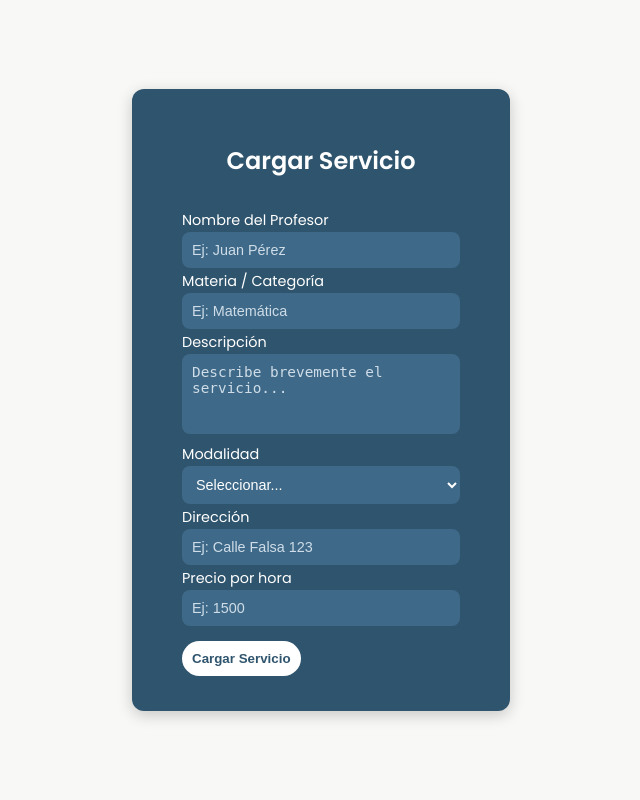
After one commit to lautaro-lluebero/TeachMeUp, a Flask app: template templates/cargar_servicio.html in a window 1280 px wide. The commit adds this page. Shown: the whole page, without its empty margins (319-959 px from the left). Run offline with Flask 3, Linux system fonts and the light colour scheme; the template is opened without the code that fills it, so the values that code supplies are empty.

Commit message:
hice agregar servicio

```diff
--- a/app.py
+++ b/app.py
@@ -10,6 +10,7 @@ from models.alumnos import Alumno
 from routes.routes_auth import routes_auth
 from routes.routes_main import routes_main
 from routes.routes_users import routes_users
+from routes.routes_profesores import routes_profesores
 
 from config.config import DATABASE_CONNECTION_URI
 
@@ -24,12 +25,14 @@ db.init_app(app)
 
 # Crear base de datos si no existe
 with app.app_context():
+    #db.drop_all()
     db.create_all()
 
 # Registrar Blueprints
 app.register_blueprint(routes_auth)
 app.register_blueprint(routes_main)
 app.register_blueprint(routes_users)
+app.register_blueprint(routes_profesores)
 
 # Run the app
 if __name__ == "__main__":
--- a/models/profesores.py
+++ b/models/profesores.py
@@ -3,7 +3,9 @@ from models.db import db
 class Profesores(db.Model):
     __tablename__ = "profesor"
     id = db.Column(db.Integer, db.ForeignKey("users.id"), primary_key=True)
+    nombre_profesor = db.Column(db.String(100))
     categoria = db.Column(db.String(100))
+    descripcion = db.Column(db.Text)
     modalidad = db.Column(db.String(50))
     direccion = db.Column(db.String(200))
     precio_por_hora= db.Column(db.Integer)
--- a/static/css/formularios.css
+++ b/static/css/formularios.css
@@ -1,5 +1,5 @@
 body {
-  font-family: 'Poppins', sans-serif;
+  font-family: "Poppins", sans-serif;
   background-color: #f8f8f6;
   display: flex;
   align-items: center;
@@ -90,3 +90,124 @@ select option {
   background-color: #2f546d;
   color: white;
 }
+
+/* ======== FORMULARIO CARGAR SERVICIO ======== */
+.cargar-servicio {
+  display: flex;
+  justify-content: center;
+  align-items: center;
+  background-color: #f8f8f6;
+  min-height: 100vh;
+  font-family: "Poppins", sans-serif;
+  margin: 0; /* 🔹 evita margen en body */
+  padding: 0; /* 🔹 evita desplazamiento interno */
+  box-sizing: border-box;
+}
+
+.cargar-servicio * {
+  box-sizing: border-box; /* 🔹 evita que padding sume al ancho total */
+}
+
+.cargar-servicio .form-box {
+  background-color: #2f546d;
+  color: #fff;
+  padding: 35px 50px; /* un poco más de aire interno */
+  border-radius: 12px;
+  box-shadow: 0 4px 15px rgba(0, 0, 0, 0.2);
+  width: 420px; /* 🔹 más ancho */
+  max-width: 90%; /* 🔹 para que no se rompa en pantallas chicas */
+  display: flex;
+  flex-direction: column;
+  gap: 14px; /* 🔹 separa un poco más los campos */
+}
+
+.cargar-servicio .form-box h2 {
+  text-align: center;
+  margin-bottom: 15px;
+}
+
+/* ======== CAMPOS ======== */
+.cargar-servicio label {
+  font-size: 0.9rem;
+  margin-bottom: 3px;
+}
+
+.cargar-servicio input,
+.cargar-servicio textarea,
+.cargar-servicio select {
+  padding: 10px;
+  border: none;
+  border-radius: 8px;
+  outline: none;
+  background-color: #3e6988;
+  color: #fff;
+  font-size: 0.9rem;
+  width: 100%;
+}
+
+.cargar-servicio input::placeholder,
+.cargar-servicio textarea::placeholder {
+  color: #cfdde8;
+}
+
+.cargar-servicio textarea {
+  resize: none;
+  min-height: 80px;
+}
+
+/* ======== SELECT ======== */
+.cargar-servicio select {
+  cursor: pointer;
+}
+
+.cargar-servicio select option {
+  background-color: #2f546d;
+  color: white;
+}
+
+/* ======== BOTÓN ======== */
+.cargar-servicio .btn-form,
+.cargar-servicio button[type="submit"] {
+  margin-top: 15px;
+  background-color: #fff;
+  color: #2f546d;
+  border: none;
+  padding: 10px;
+  border-radius: 20px;
+  font-weight: 600;
+  cursor: pointer;
+  transition: 0.3s;
+}
+
+.cargar-servicio .btn-form:hover,
+.cargar-servicio button[type="submit"]:hover {
+  background-color: #00b4d8;
+  color: white;
+}
+
+/* ======== ALERTAS ======== */
+.cargar-servicio .alert {
+  text-align: center;
+  font-size: 0.85rem;
+  padding: 8px;
+  border-radius: 6px;
+}
+
+.cargar-servicio .alert-success {
+  background-color: #4caf50;
+  color: #fff;
+}
+
+.cargar-servicio .alert-error,
+.cargar-servicio .alert-danger {
+  background-color: #e74c3c;
+  color: #fff;
+}
+
+/* ======== RESPONSIVE ======== */
+@media (max-width: 480px) {
+  .cargar-servicio .form-box {
+    width: 90%;
+    padding: 25px;
+  }
+}
--- /dev/null
+++ b/templates/cargar_servicio.html
@@ -0,0 +1,106 @@
+<!DOCTYPE html>
+<html lang="en">
+  <head>
+    <meta charset="UTF-8" />
+    <meta name="viewport" content="width=device-width, initial-scale=1.0" />
+    <title>Cargar Servicio</title>
+    <link
+      href="https://fonts.googleapis.com/css2?family=Poppins:wght@400;600&display=swap"
+      rel="stylesheet"
+    />
+    <link
+      rel="stylesheet"
+      href="{{ url_for('static', filename='css/formularios.css') }}"
+    />
+  </head>
+  <body>
+    <div class="cargar-servicio">
+      <div class="form-box">
+        <h2>{% if servicio %}Actualizar Servicio{% else %}Cargar Servicio{% endif %}</h2>
+
+        <form method="POST" action="{{ url_for('routes_profesores.cargar_servicio') }}">
+          <div class="form-group">
+            <label for="nombre_profesor">Nombre del Profesor</label>
+            <input
+              type="text"
+              id="nombre_profesor"
+              name="nombre_profesor"
+              placeholder="Ej: Juan Pérez"
+              value="{{ servicio.nombre_profesor if servicio else session['username'] }}"
+              required
+            />
+          </div>
+
+          <div class="form-group">
+            <label for="categoria">Materia / Categoría</label>
+            <input
+              type="text"
+              id="categoria"
+              name="categoria"
+              placeholder="Ej: Matemática"
+              value="{{ servicio.categoria if servicio else '' }}"
+              required
+            />
+          </div>
+
+          <div class="form-group">
+            <label for="descripcion">Descripción</label>
+            <textarea
+              id="descripcion"
+              name="descripcion"
+              placeholder="Describe brevemente el servicio..."
+              required
+            >{{ servicio.descripcion if servicio else '' }}</textarea>
+          </div>
+
+          <div class="form-group">
+            <label for="modalidad">Modalidad</label>
+            <select id="modalidad" name="modalidad" required>
+              <option value="" disabled {% if not servicio %}selected{% endif %}>
+                Seleccionar...
+              </option>
+              <option value="presencial" {% if servicio and servicio.modalidad == 'presencial' %}selected{% endif %}>Presencial</option>
+              <option value="virtual" {% if servicio and servicio.modalidad == 'virtual' %}selected{% endif %}>Virtual</option>
+              <option value="mixta" {% if servicio and servicio.modalidad == 'mixta' %}selected{% endif %}>Mixta</option>
+            </select>
+          </div>
+
+          <div class="form-group">
+            <label for="direccion">Dirección</label>
+            <input
+              type="text"
+              id="direccion"
+              name="direccion"
+              placeholder="Ej: Calle Falsa 123"
+              value="{{ servicio.direccion if servicio else '' }}"
+            />
+          </div>
+
+          <div class="form-group">
+            <label for="precio_por_hora">Precio por hora</label>
+            <input
+              type="number"
+              id="precio_por_hora"
+              name="precio_por_hora"
+              placeholder="Ej: 1500"
+              value="{{ servicio.precio_por_hora if servicio else '' }}"
+              required
+            />
+          </div>
+
+          <button type="submit" class="btn-form">
+            {% if servicio %}Actualizar Servicio{% else %}Cargar Servicio{% endif %}
+          </button>
+        </form>
+
+        {% with messages = get_flashed_messages(with_categories=true) %}
+          {% if messages %}
+            {% for category, message in messages %}
+              <div class="alert alert-{{ category }}">{{ message }}</div>
+            {% endfor %}
+          {% endif %}
+        {% endwith %}
+      </div>
+    </div>
+  </body>
+</html>
--- /dev/null
+++ b/templates/get_profesores.html
@@ -0,0 +1,6 @@
+{% extends "layout.html" %} {% block content %}
+
+<div class="profesores-content">
+  <div class="profesor-card"></div>
+</div>
+{%end block%}
--- a/templates/layout.html
+++ b/templates/layout.html
@@ -77,8 +77,9 @@
           <!-- ADMINISTRADOR Y PROFESOR: cargar servicio (ruta futura) -->
           {% if session.get('rol') in ['administrador', 'profesor'] %}
           <li>
-            <!-- Cambia "#" por url_for('routes_prof.cargar_servicio') cuando lo tengas -->
-            <a href="#">Cargar servicio</a>
+            <a href="{{ url_for('routes_profesores.cargar_servicio')}}"
+              >Cargar servicio</a
+            >
           </li>
           {% endif %}
 
```
Also changed, not shown: decorators.py (+14 -0 lines), routes/routes_profesores.py (added, +76 -0 lines), routes/routes_users.py (line endings or trailing spaces).
